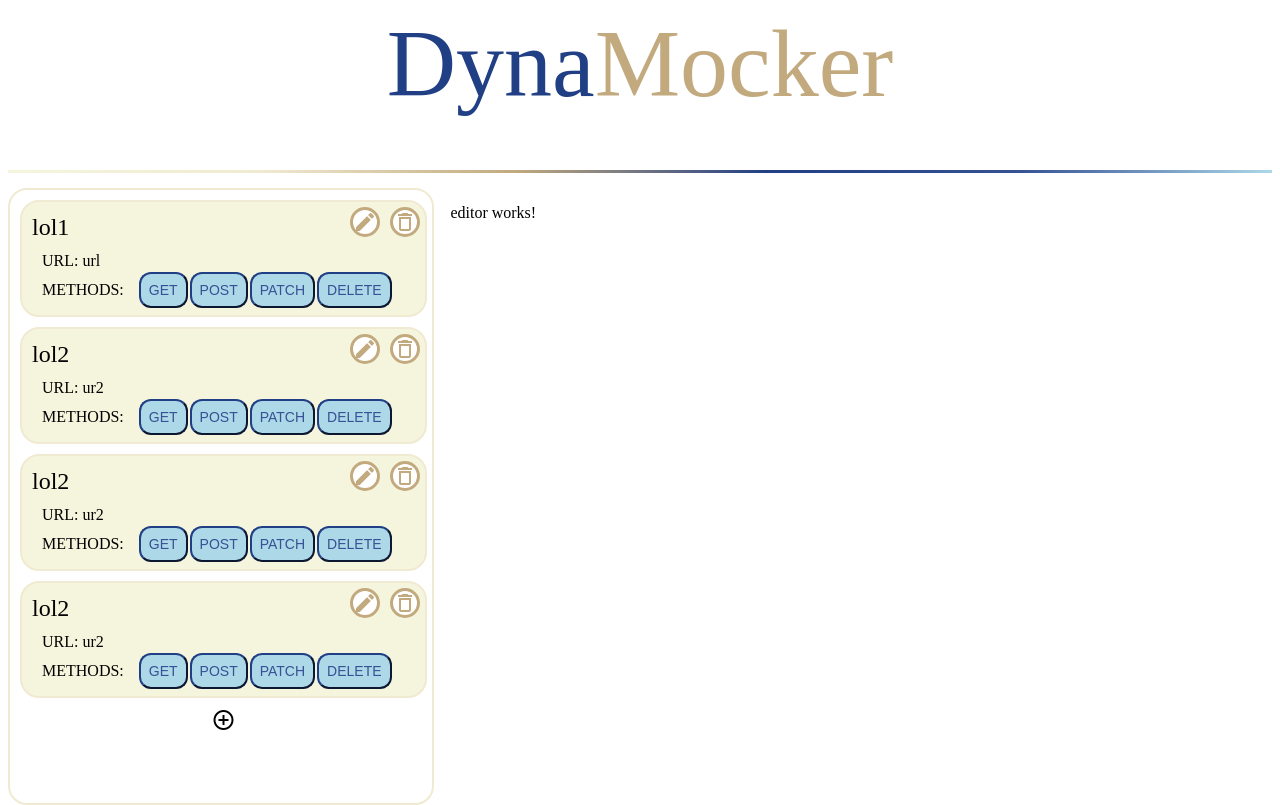
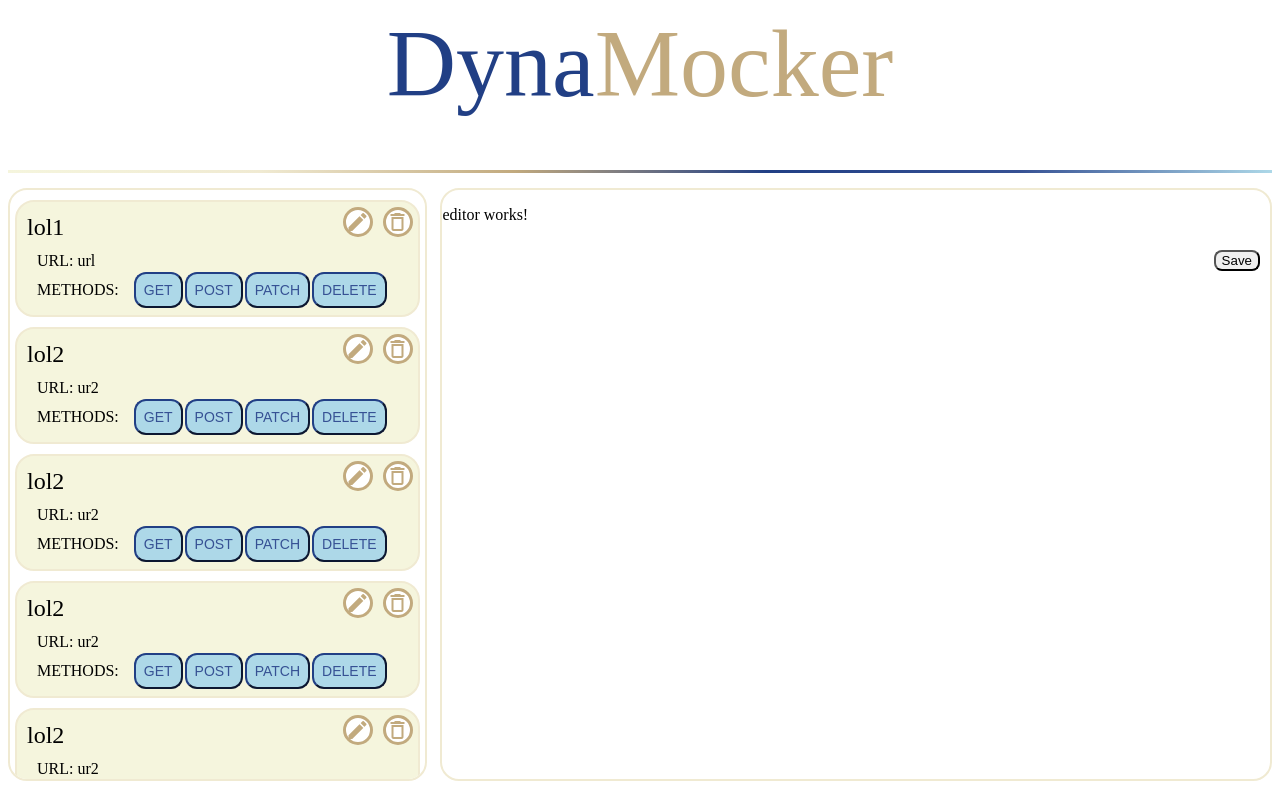
Before and after one commit to RaffaRus/dynamocker, an Angular app in the folder fe-app/: page / in a window 1280 px wide. Built offline with nearby package versions, Linux system fonts and the light colour scheme; a web font is replaced by a local one.

Commit message:
spacing and content adjustment UI

```diff
--- a/fe-app/src/app/app.component.css
+++ b/fe-app/src/app/app.component.css
@@ -17,41 +17,3 @@
     margin-bottom: 15px;
     background-image: linear-gradient(to right, var(--lightyellow), var(--yellow), var(--brown), var(--darkblue), var(--blue), var(--azzurro));
 }
-
-.left-wrapper {
-    width: 33%;
-    float: left;
-    border: 2px solid;
-    border-color: #f0ead2;
-    border-radius: 19px;
-    height: calc(100vh - 162px - 3px - 42px);
-    padding-top: 10px;
-    padding-left: 5px;
-    padding-bottom: 10px;
-}
-
-.list {
-    overflow-y: scroll;
-    height: 100%;
-}
-
-.right-wrapper {
-    width: 65%;
-    float: right;
-    height: calc(100vh - 162px - 3px - 32px);
-}
-
-.list::-webkit-scrollbar {
-    width: 10px;
-}
-
-.list::-webkit-scrollbar-track {
-    background-color: white;
-    border-radius: 100px;
-}
-
-.list::-webkit-scrollbar-thumb {
-    background-color: red;
-    border-radius: 100px;
-    overflow: hidden;
-}
--- a/fe-app/src/app/app.component.html
+++ b/fe-app/src/app/app.component.html
@@ -4,17 +4,13 @@
 <div class="h-line"></div>
 
 <ng-container>
-    <div class="row">
+    <div class="row" style="display: flex;flex-direction: row;">
 
-        <div class="column left-wrapper">
-            <div class="list">
-                <app-api-list></app-api-list>
-            </div>
-        </div>
+        <app-tree style="width: calc(100% - 66% - 7px);"></app-tree>
 
-        <div class="column right-wrapper">
-            <app-editor></app-editor>
-        </div>
+        <div style="width: 14px;"></div>
+
+        <app-editor style="width: calc(100% - 33% - 7px);"></app-editor>
 
     </div>
 </ng-container>
--- a/fe-app/src/app/app.module.ts
+++ b/fe-app/src/app/app.module.ts
@@ -17,6 +17,7 @@ import { ApiListComponent } from '@components/api-list/api-list.component';
 import { ApiListItemComponent } from '@components/api-list-item/api-list-item.component';
 import { BackgroundComponent } from '@components/background/background.component';
 import { EditorComponent } from '@components/editor/editor.component';
+import { TreeComponent } from '@components/tree/tree.component';
 
 // Services
 import { MockApiService } from '@services/mockApiService';
@@ -28,7 +29,8 @@ import { MockApiService } from '@services/mockApiService';
     BackgroundComponent,
     ApiListComponent,
     ApiListItemComponent,
-    EditorComponent
+    EditorComponent,
+    TreeComponent
   ],
   imports: [
     BrowserModule,
--- a/fe-app/src/app/components/api-list-item/api-list-item.component.scss
+++ b/fe-app/src/app/components/api-list-item/api-list-item.component.scss
@@ -6,8 +6,8 @@
   overflow: hidden;
   border: 2px solid;
   border-color: #f0ead2;
-  margin-left: 5px;
-  margin-right: 5px;
+  // margin-left: 5px;
+  // margin-right: 5px;
   margin-bottom: 10px;
   padding-bottom: 5px;
 }
--- a/fe-app/src/app/components/api-list/api-list.component.ts
+++ b/fe-app/src/app/components/api-list/api-list.component.ts
@@ -26,6 +26,54 @@ export class ApiListComponent implements OnInit{
         Get: JSON.parse("{\"get1\":\"get1\"}"),
         Post: JSON.parse("{\"post1\":\"post1\"}"),
         Patch: JSON.parse("{\"patch1\":\"patch1\"}"),
+      },
+    },
+    {
+      Added: new Date(),
+      LastModified: new Date(),
+      Name: "lol2",
+      URL: "ur2",
+      Responses : {
+        Delete: JSON.parse("{\"delete2\":\"delete2\"}"),
+        Get: JSON.parse("{\"get2\":\"get2\"}"),
+        Post: JSON.parse("{\"post2\":\"post2\"}"),
+        Patch: JSON.parse("{\"patch2\":\"patch2\"}"),
+      },
+    },
+    {
+      Added: new Date(),
+      LastModified: new Date(),
+      Name: "lol2",
+      URL: "ur2",
+      Responses : {
+        Delete: JSON.parse("{\"delete2\":\"delete2\"}"),
+        Get: JSON.parse("{\"get2\":\"get2\"}"),
+        Post: JSON.parse("{\"post2\":\"post2\"}"),
+        Patch: JSON.parse("{\"patch2\":\"patch2\"}"),
+      },
+    },
+    {
+      Added: new Date(),
+      LastModified: new Date(),
+      Name: "lol2",
+      URL: "ur2",
+      Responses : {
+        Delete: JSON.parse("{\"delete2\":\"delete2\"}"),
+        Get: JSON.parse("{\"get2\":\"get2\"}"),
+        Post: JSON.parse("{\"post2\":\"post2\"}"),
+        Patch: JSON.parse("{\"patch2\":\"patch2\"}"),
+      },
+    },
+    {
+      Added: new Date(),
+      LastModified: new Date(),
+      Name: "lol2",
+      URL: "ur2",
+      Responses : {
+        Delete: JSON.parse("{\"delete2\":\"delete2\"}"),
+        Get: JSON.parse("{\"get2\":\"get2\"}"),
+        Post: JSON.parse("{\"post2\":\"post2\"}"),
+        Patch: JSON.parse("{\"patch2\":\"patch2\"}"),
       },
     },
     {
--- a/fe-app/src/app/components/editor/editor.component.css
+++ b/fe-app/src/app/components/editor/editor.component.css
@@ -0,0 +1,14 @@
+.right-wrapper {
+    width: 100%;
+    box-sizing: border-box;
+    height: calc(100vh - 162px - 3px - 42px);
+    border: 2px solid;
+    border-color: #f0ead2;
+    border-radius: 19px;
+}
+
+.save-button {
+    border-radius: 8px;
+    float: right;
+    margin: 10px;
+}
--- a/fe-app/src/app/components/editor/editor.component.html
+++ b/fe-app/src/app/components/editor/editor.component.html
@@ -1 +1,4 @@
-<p>editor works!</p>
+<div class="column right-wrapper">
+        <p>editor works!</p>
+        <button class="save-button">Save</button>
+</div>
--- a/fe-app/src/app/components/tree/tree.component.css
+++ b/fe-app/src/app/components/tree/tree.component.css
@@ -0,0 +1,17 @@
+.left-wrapper {
+    width: 100%;
+    box-sizing: border-box;
+    border: 2px solid;
+    border-color: #f0ead2;
+    border-radius: 19px;
+    height: calc(100vh - 162px - 3px - 42px);
+    padding-top: 10px;
+    padding-left: 5px;
+    padding-right: 5px;
+    padding-bottom: 10px;
+    overflow-y: scroll;
+}
+
+.left-wrapper::-webkit-scrollbar {
+    width: 0px;
+}
--- a/fe-app/src/app/components/tree/tree.component.html
+++ b/fe-app/src/app/components/tree/tree.component.html
@@ -1 +1,3 @@
-<p>tree works!</p>
+<div class="column left-wrapper">
+    <app-api-list></app-api-list>
+</div>
```
